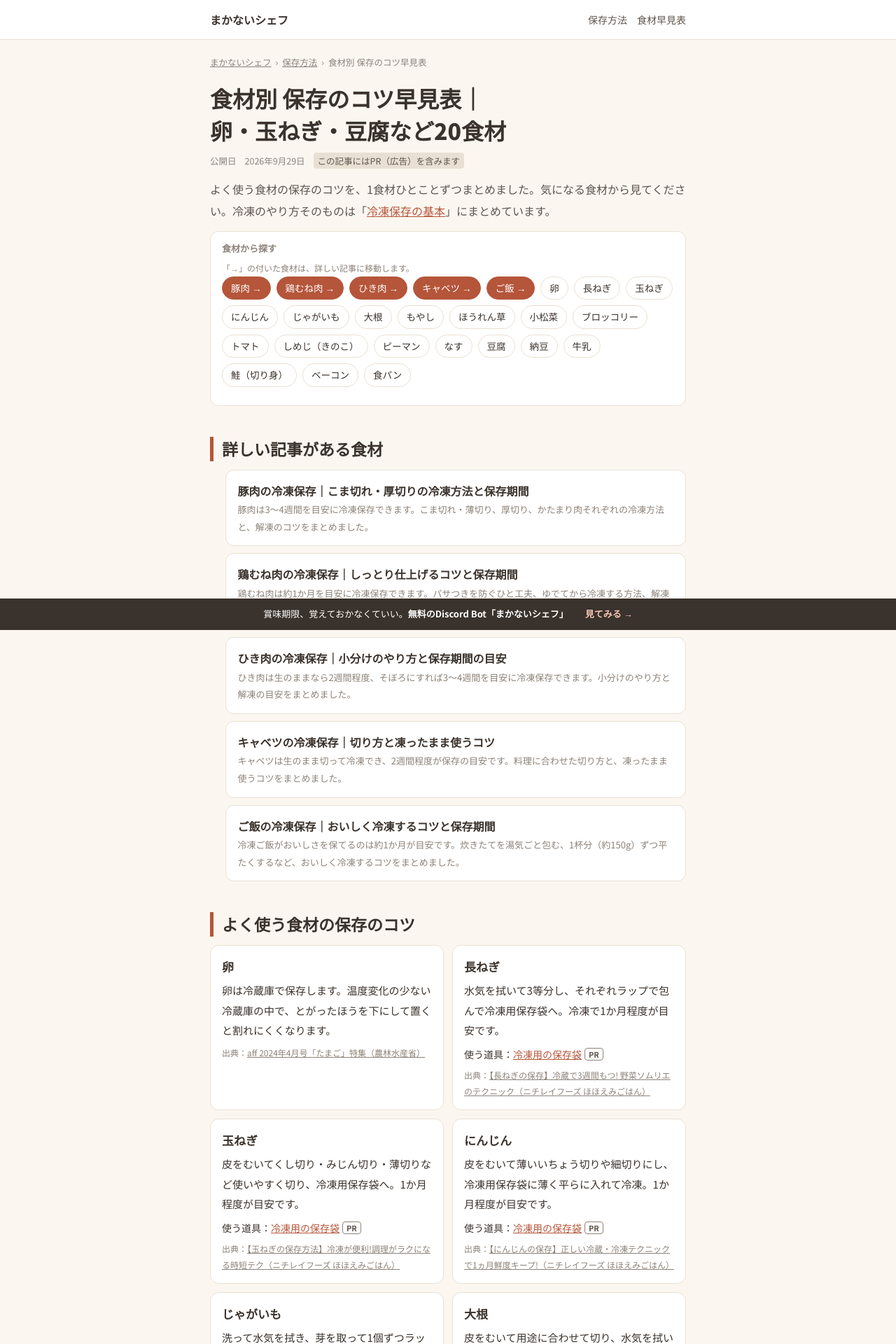
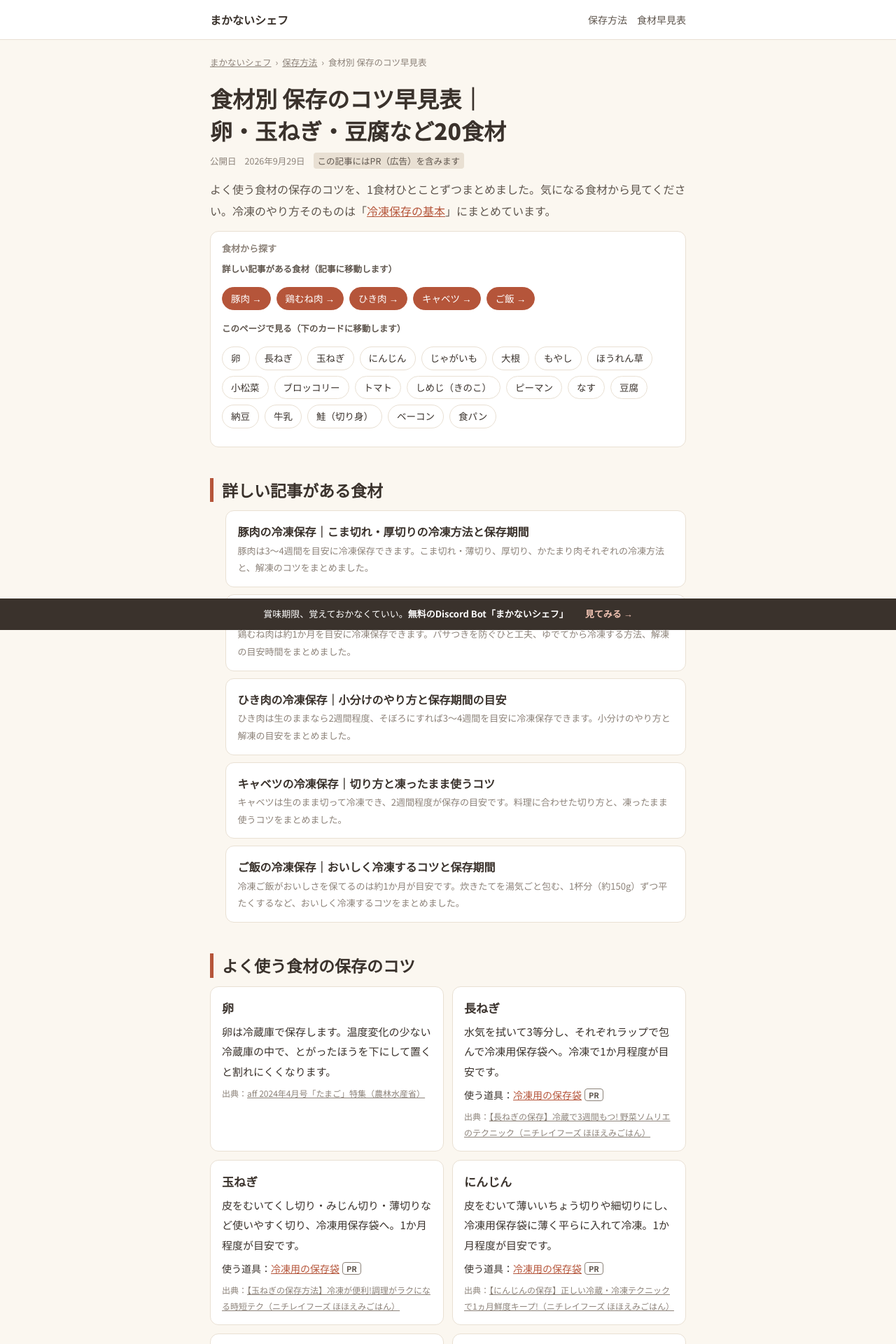
Before and after one commit to arts237/makanai-chef-site, a Jekyll site: the page built from storage/foods.html, in a window 1280 px wide. Shown: the top 1920 px of the page at 70% size. Built offline with Jekyll 4.4.1, drawn with Linux system fonts in a browser that asks for light colours.

Commit message:
早見表の食材ボタンを2段に分け、CSSのキャッシュ対策

```diff
--- a/_layouts/article.html
+++ b/_layouts/article.html
@@ -8,7 +8,7 @@
   <link rel="preconnect" href="https://fonts.googleapis.com">
   <link rel="preconnect" href="https://fonts.gstatic.com" crossorigin>
   <link rel="stylesheet" href="https://fonts.googleapis.com/css2?family=Noto+Sans+JP:wght@400;500;700;900&display=swap">
-  <link rel="stylesheet" href="{{ '/assets/css/article.css' | relative_url }}">
+  <link rel="stylesheet" href="{{ '/assets/css/article.css' | relative_url }}?v={{ site.time | date: '%s' }}">
   <script type="application/ld+json">
   {
     "@context": "https://schema.org",
--- a/_layouts/default.html
+++ b/_layouts/default.html
@@ -4,7 +4,7 @@
   <meta charset="utf-8">
   <meta name="viewport" content="width=device-width, initial-scale=1">
   {% seo %}
-  <link rel="stylesheet" href="{{ '/assets/css/style.css' | relative_url }}">
+  <link rel="stylesheet" href="{{ '/assets/css/style.css' | relative_url }}?v={{ site.time | date: '%s' }}">
 </head>
 <body>
   <header class="nav">
--- a/_layouts/lp.html
+++ b/_layouts/lp.html
@@ -7,7 +7,7 @@
   <link rel="preconnect" href="https://fonts.googleapis.com">
   <link rel="preconnect" href="https://fonts.gstatic.com" crossorigin>
   <link rel="stylesheet" href="https://fonts.googleapis.com/css2?family=Noto+Sans+JP:wght@400;500;700;900&display=swap">
-  <link rel="stylesheet" href="{{ '/assets/css/lp.css' | relative_url }}">
+  <link rel="stylesheet" href="{{ '/assets/css/lp.css' | relative_url }}?v={{ site.time | date: '%s' }}">
 </head>
 <body>
 <main class="lp">
--- a/assets/css/article.css
+++ b/assets/css/article.css
@@ -130,4 +130,4 @@ a:focus-visible{outline:3px solid var(--accent);outline-offset:2px}
 .a-header-nav{display:flex;gap:14px}
 @media (min-width:720px){.a-pager{grid-template-columns:1fr 1fr}.a-foods{grid-template-columns:1fr 1fr}}
 .a-chips a.a-chip-page{background:var(--accent);border-color:var(--accent);color:#fff}
-.a-chips-note{display:block;font-size:12px;color:var(--ink-faint);margin-top:2px}
+.a-chips-label{font-size:12.5px;color:var(--ink-soft);margin:12px 0 0;font-weight:700}
--- a/storage/foods.html
+++ b/storage/foods.html
@@ -18,9 +18,13 @@ seo:
 
 {% assign articles = site.pages | where: "category_url", "/storage/" | sort: "order" %}
 <nav class="a-toc" aria-label="食材の目次">
-  <b>食材から探す</b><small class="a-chips-note">「→」の付いた食材は、詳しい記事に移動します。</small>
+  <b>食材から探す</b>
+  <p class="a-chips-label">詳しい記事がある食材（記事に移動します）</p>
   <p class="a-chips">
   {% for p in articles %}{% if p.food_keywords %}<a class="a-chip-page" href="{{ p.url | relative_url }}">{{ p.short_title | replace: "の冷凍保存", "" }} →</a>{% endif %}{% endfor %}
+  </p>
+  <p class="a-chips-label">このページで見る（下のカードに移動します）</p>
+  <p class="a-chips">
   {% for f in site.data.foods %}<a href="#{{ f.id }}">{{ f.name | escape }}</a>{% endfor %}
   </p>
 </nav>
```
